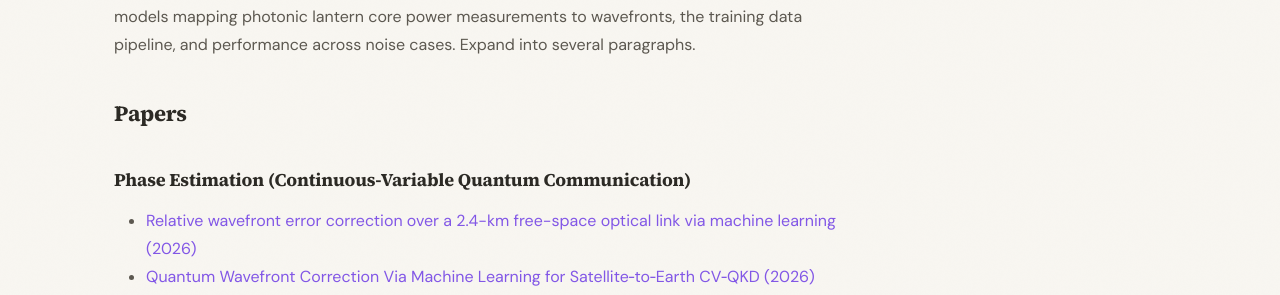
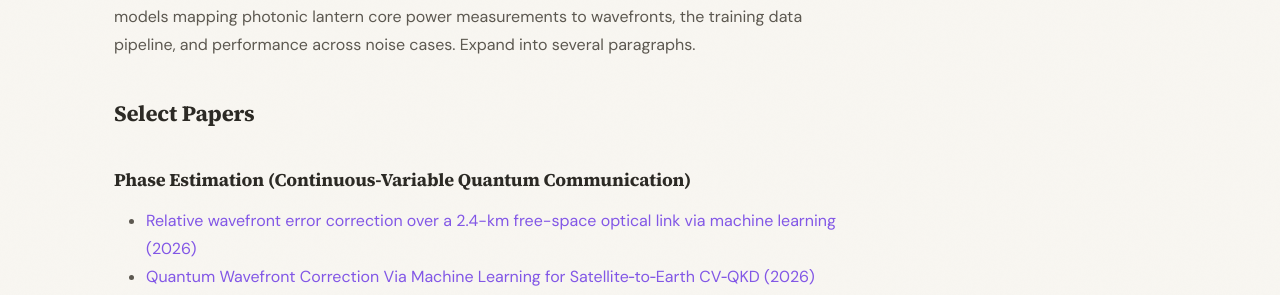
Before and after one commit to nathanklong/nathanklong.github.io, a Jekyll site: the page built from _pages/research-machine-learning.md, in a window 1280 px wide. Shown: the part 465-760 px from the top of the page. Built offline with Jekyll 4.4.1, drawn with Linux system fonts in a browser that asks for light colours; a style sheet for code colours, icons or effects is not loaded.

Commit message:
Rename section 'Papers' to 'Select Papers'

```diff
--- a/_pages/research-machine-learning.md
+++ b/_pages/research-machine-learning.md
@@ -12,7 +12,7 @@ CNN and transformer models mapping photonic lantern core power measurements to
 wavefronts, the training data pipeline, and performance across noise cases.
 Expand into several paragraphs.
 
-### Papers
+### Select Papers
 
 {% comment %}
 #### Phase Estimation (Photonic Lantern)
```
